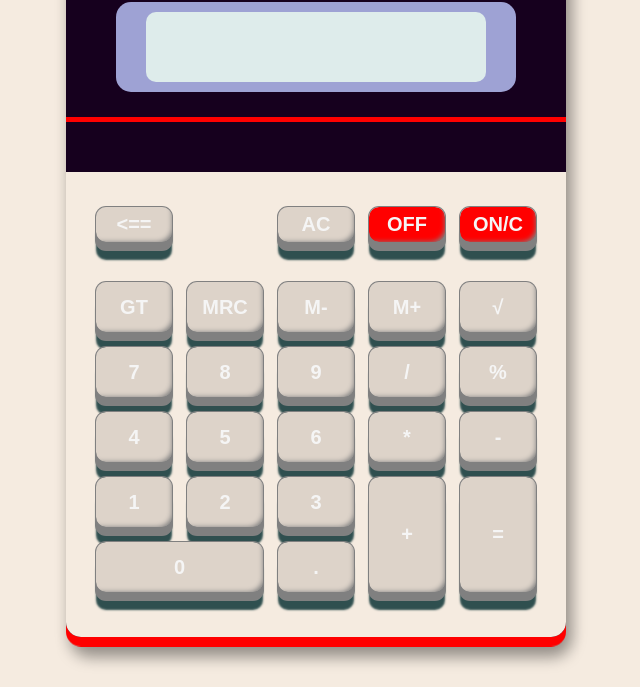
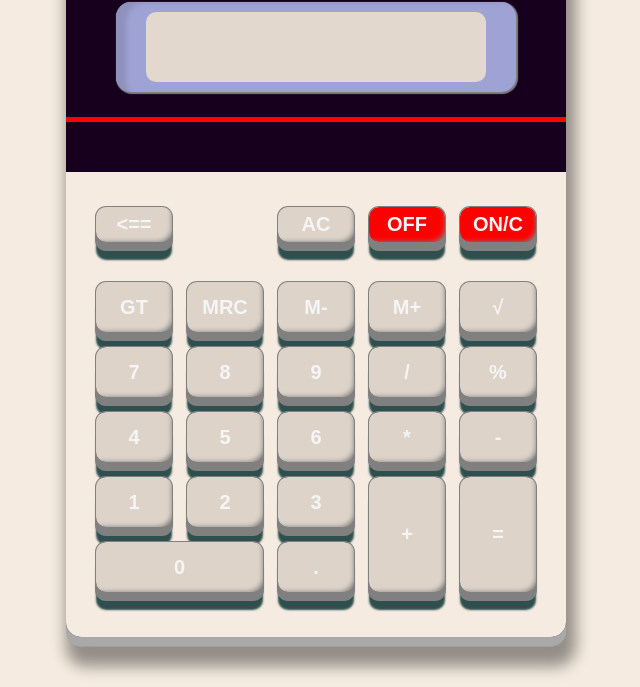
Before and after one commit to Orchydae/Block-Calculator-TOP, a plain HTML site: page index.html in a window 1280 px wide. Shown: the part 113-800 px from the top of the page, without its empty margins (324-964 px from the left). Drawn offline with Linux system fonts and the light colour scheme.

Commit message:
Front end done!

```diff
--- a/calculatorStyle.css
+++ b/calculatorStyle.css
@@ -21,21 +21,6 @@ body {
     flex-direction: column;
 }
 
-.container::after {
-    content: "";
-    position: absolute;
-    top: 0;
-    left: 0;
-    bottom: 0;
-    right: 0;
-    width: inherit;
-    height: inherit;
-    border-radius: inherit;
-    background: red;
-    transform: translate3d(0, .6em, -1em);
-    z-index: -1;
-}
-
 .container::before {
     content: "";
     position: absolute;
@@ -47,6 +32,8 @@ body {
     height: inherit;
     border-radius: inherit;
     transform: rotateY(10deg);
+    background: darkgray;
+    transform: translate3d(0, .6em, -1em);
     box-shadow: 5px 15px 15px 5px rgba(0, 0, 0, 0.4);
     z-index: -2;
 }
@@ -114,13 +101,14 @@ body {
     display: flex;
     justify-content: center;
     align-items: center;
+    box-shadow: inset 15px 5px 5px -5px #8E91BB, 1px 1px 1px 1px gray;
 }
 
 .display-content {
     height: 70px;
     width: 340px;
     border-radius: 10px;
-    background-color: #DEECEB;
+    background-color: #E2D8CE;
 }
 
 .divider {
```
